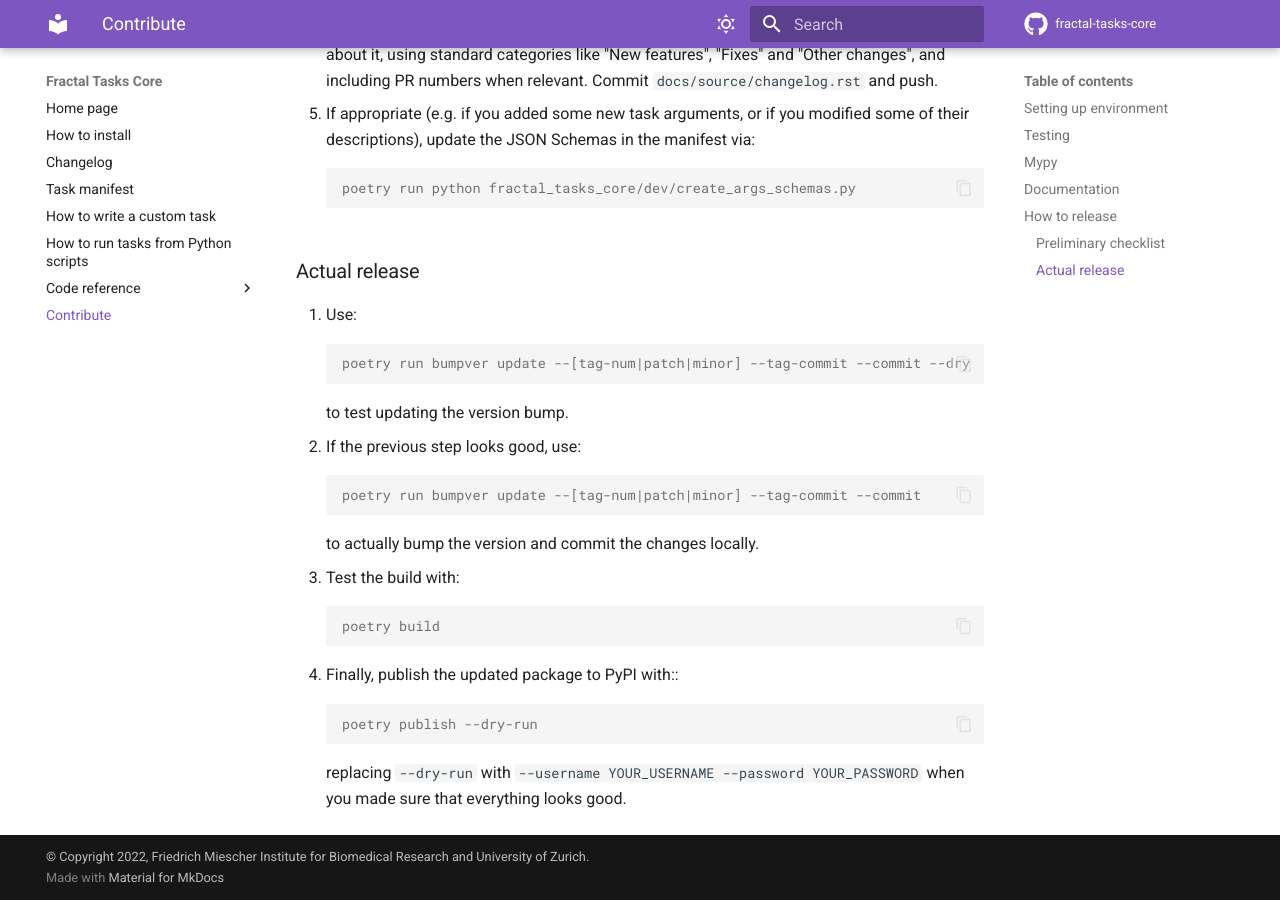
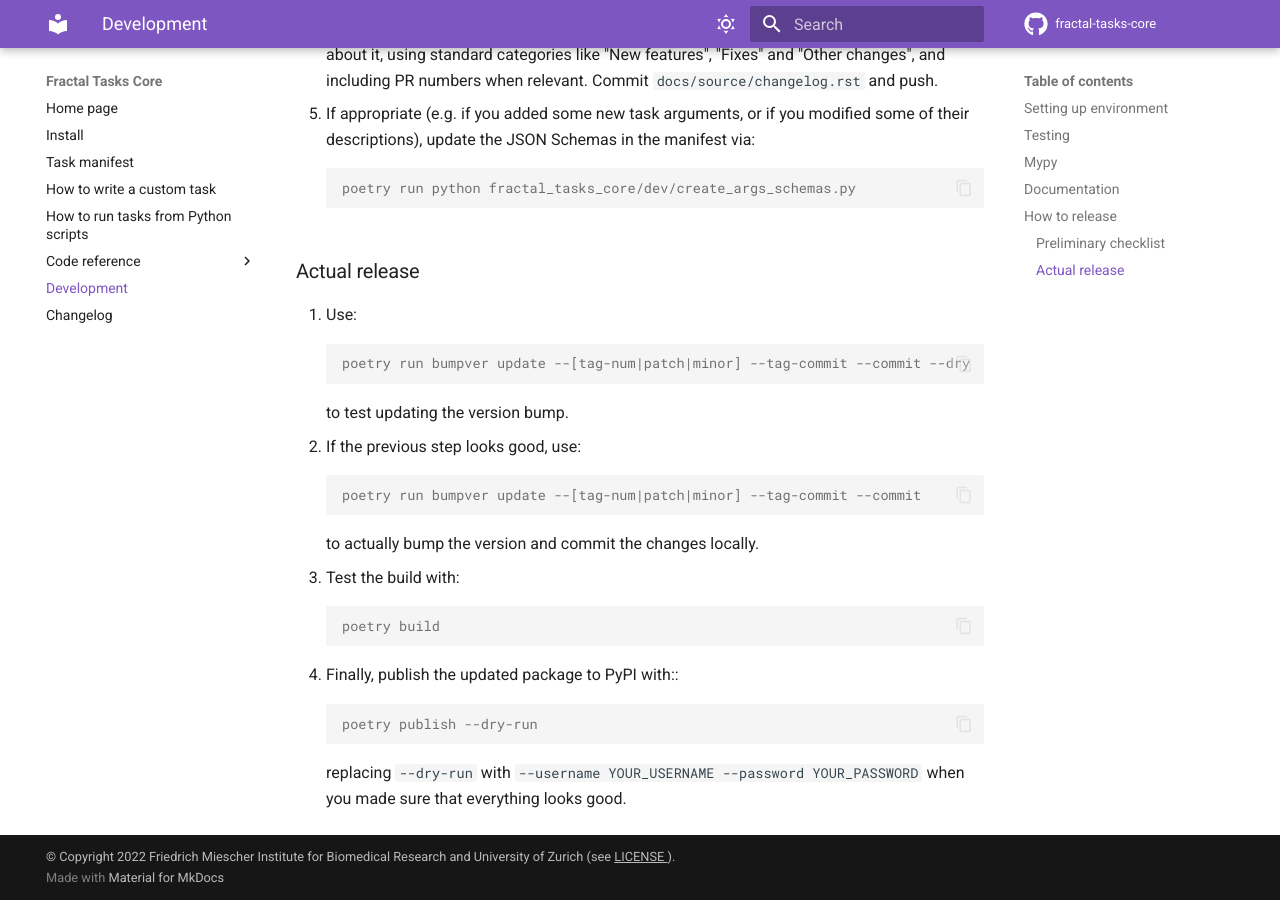
Before and after one commit to fractal-analytics-platform/fractal-tasks-core, an MkDocs documentation site: the page built from docs/development.md, in a window 1280 px wide and 900 px high, scrolled down 1606 px. Built offline with MkDocs 1.6.1 and Material for MkDocs 9.7.7, drawn with Linux system fonts in a browser that asks for light colours; comment, search, counter and statistics services are not loaded.

Commit message:
Update docs

```diff
--- a/mkdocs.yml
+++ b/mkdocs.yml
@@ -49,13 +49,13 @@ theme:
 
 nav:
   - Home page: index.md
-  - How to install: how_to_install.md
-  - Changelog: changelog.md
+  - Install: install.md
   - Task manifest: task_manifest.md
   - How to write a custom task: custom_task.md
   - How to run tasks from Python scripts: py_scripts.md
   - Code reference: reference/fractal_tasks_core/
-  - Contribute: contribute.md
+  - Development: development.md
+  - Changelog: changelog.md
 
 watch:
   - fractal_tasks_core
@@ -85,4 +85,10 @@ plugins:
 extra_css:
   - extra.css
 
-copyright: © Copyright 2022, Friedrich Miescher Institute for Biomedical Research and University of Zurich.
+copyright: |
+  © Copyright 2022
+  Friedrich Miescher Institute for Biomedical Research and
+  University of Zurich
+  (see <u><a href="https://github.com/fractal-analytics-platform/fractal-tasks-core/blob/main/LICENSE">
+  LICENSE
+  </a></u>).
```
Also changed, not shown: docs/how_to_install.md (deleted, +0 -18 lines), docs/index.md (+1 -1 lines), docs/install.md (added, +25 -0 lines), docs/development.md (renamed from docs/contribute.md).
